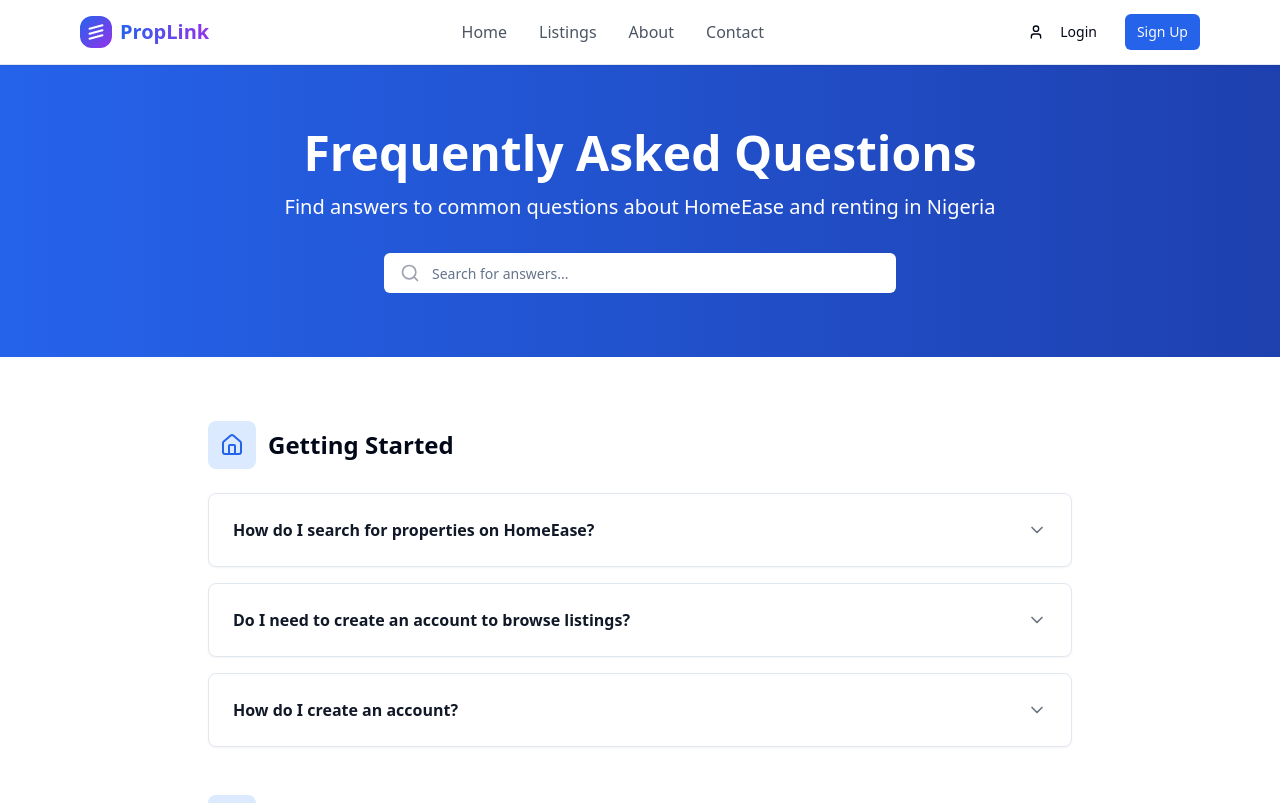
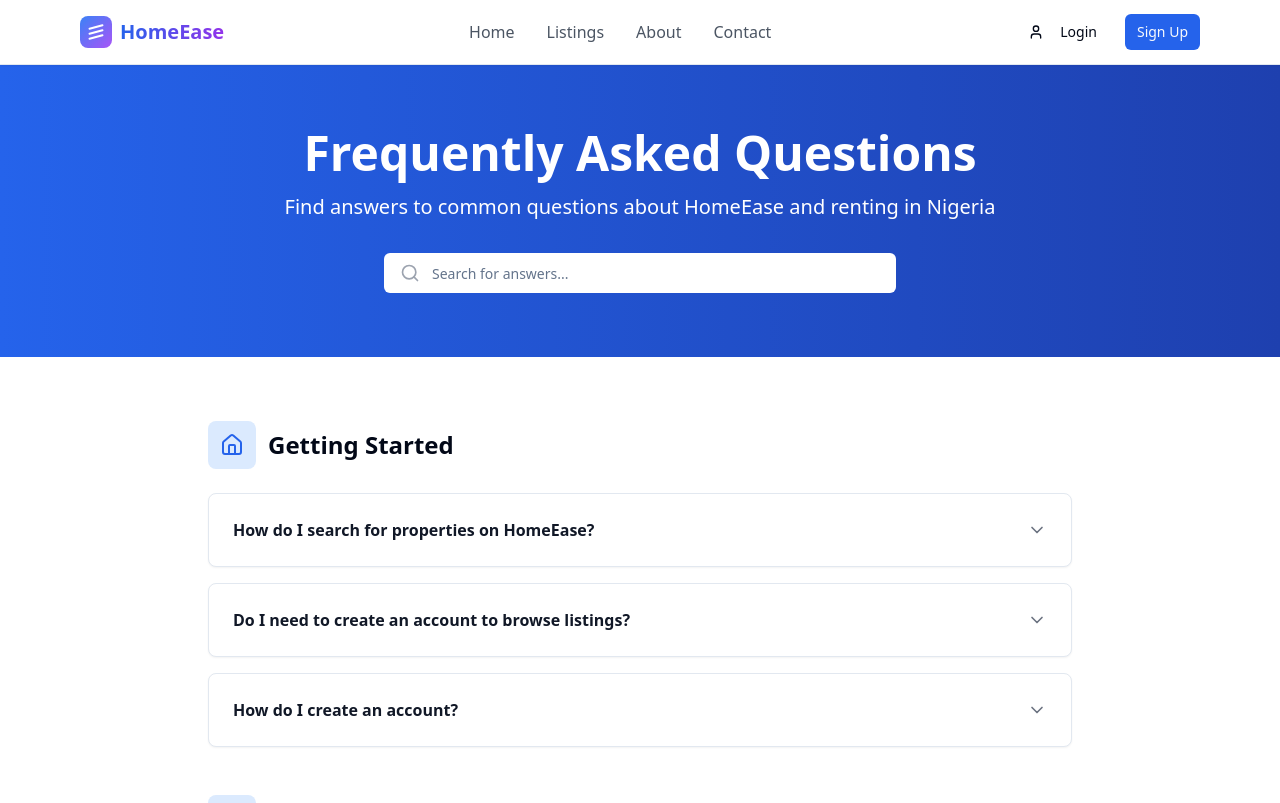
Before and after one commit to ejehcaleb2/ease-home-find, a React (Vite) app: page /faq in a window 1280 px wide. Shown: the top 803 px of the page. Built offline with nearby package versions, Linux system fonts and the light colour scheme.

Commit message:
Fix: Restore HomeEase name and adjust logo
Reverted the app name back to HomeEase and adjusted the logo design to reduce the "shiny" effect.

```diff
--- a/src/components/Header.tsx
+++ b/src/components/Header.tsx
@@ -1,3 +1,4 @@
+
 import { useState } from "react";
 import { Link, useLocation, useNavigate } from "react-router-dom";
 import { Search, User, Menu, X, LogOut } from "lucide-react";
@@ -29,7 +30,7 @@ const Header = () => {
           {/* Logo */}
           <Link to="/" className="flex items-center space-x-2">
             <Logo />
-            <span className="text-xl font-bold bg-gradient-to-r from-blue-600 to-purple-600 bg-clip-text text-transparent">PropLink</span>
+            <span className="text-xl font-bold bg-gradient-to-r from-blue-600 to-purple-600 bg-clip-text text-transparent">HomeEase</span>
           </Link>
 
           {/* Desktop Navigation */}
--- a/src/components/Logo.tsx
+++ b/src/components/Logo.tsx
@@ -14,7 +14,7 @@ const Logo = ({ className = "", size = 'md' }: LogoProps) => {
   };
 
   return (
-    <div className={`${sizeClasses[size]} bg-gradient-to-br from-blue-600 to-purple-600 rounded-xl flex items-center justify-center ${className}`}>
+    <div className={`${sizeClasses[size]} bg-gradient-to-br from-blue-500 to-purple-500 rounded-lg flex items-center justify-center ${className}`}>
       <svg
         viewBox="0 0 24 24"
         fill="none"
--- a/src/pages/Auth.tsx
+++ b/src/pages/Auth.tsx
@@ -165,7 +165,7 @@ const Auth = () => {
           <div className="text-center mb-8">
             <Link to="/" className="inline-flex items-center space-x-2">
               <Logo />
-              <span className="text-2xl font-bold bg-gradient-to-r from-blue-600 to-purple-600 bg-clip-text text-transparent">PropLink</span>
+              <span className="text-2xl font-bold bg-gradient-to-r from-blue-600 to-purple-600 bg-clip-text text-transparent">HomeEase</span>
             </Link>
             <p className="text-gray-600 mt-2">Find your perfect home</p>
           </div>
@@ -189,7 +189,7 @@ const Auth = () => {
         <div className="text-center mb-8">
           <Link to="/" className="inline-flex items-center space-x-2">
             <Logo />
-            <span className="text-2xl font-bold bg-gradient-to-r from-blue-600 to-purple-600 bg-clip-text text-transparent">PropLink</span>
+            <span className="text-2xl font-bold bg-gradient-to-r from-blue-600 to-purple-600 bg-clip-text text-transparent">HomeEase</span>
           </Link>
           <p className="text-gray-600 mt-2">Find your perfect home</p>
         </div>
--- a/src/pages/Index.tsx
+++ b/src/pages/Index.tsx
@@ -2,7 +2,7 @@ import { useEffect } from "react";
 import { useNavigate } from "react-router-dom";
 import { Button } from "@/components/ui/button";
 import { Card, CardContent, CardDescription, CardHeader, CardTitle } from "@/components/ui/card";
-import { Search, Heart, Shield, MessageCircle, MapPin, Star, DollarSign, Eye, Users } from "lucide-react";
+import { Search, Heart, Shield, MessageCircle, MapPin, Star, DollarSign, Eye, Users, Sparkles } from "lucide-react";
 import Header from "@/components/Header";
 import Footer from "@/components/Footer";
 import AIChat from "@/components/AIChat";
@@ -45,7 +45,7 @@ const Index = () => {
               <Logo size="lg" />
             </div>
             <h1 className="text-4xl md:text-6xl font-bold text-gray-900 mb-6">
-              Welcome to <span className="bg-gradient-to-r from-blue-600 to-purple-600 bg-clip-text text-transparent">PropLink</span>
+              Welcome to <span className="bg-gradient-to-r from-blue-600 to-purple-600 bg-clip-text text-transparent">HomeEase</span>
             </h1>
             <p className="text-xl text-gray-700 mb-4 max-w-3xl mx-auto font-medium">
               Your journey to the perfect home starts here. We connect you directly with homeowners and landlords.
@@ -60,7 +60,7 @@ const Index = () => {
               </Button>
               {!user && (
                 <Button size="lg" variant="outline" className="text-lg px-8 py-3 border-2 border-blue-600 text-blue-600 hover:bg-blue-50" onClick={() => navigate('/auth')}>
-                  Join PropLink
+                  Join HomeEase
                 </Button>
               )}
             </div>
@@ -88,7 +88,7 @@ const Index = () => {
       <section className="py-20">
         <div className="max-w-7xl mx-auto px-4 sm:px-6 lg:px-8">
           <div className="text-center mb-16">
-            <h2 className="text-3xl font-bold text-gray-900 mb-4">Why Choose PropLink?</h2>
+            <h2 className="text-3xl font-bold text-gray-900 mb-4">Why Choose HomeEase?</h2>
             <p className="text-gray-600 max-w-2xl mx-auto">
               We make finding and securing your perfect home simple, secure, and affordable.
             </p>
@@ -152,7 +152,7 @@ const Index = () => {
       <section className="py-20">
         <div className="max-w-7xl mx-auto px-4 sm:px-6 lg:px-8">
           <div className="text-center mb-12">
-            <h2 className="text-3xl font-bold text-gray-900 mb-4">Experience the PropLink Difference</h2>
+            <h2 className="text-3xl font-bold text-gray-900 mb-4">Experience the HomeEase Difference</h2>
             <p className="text-gray-600 max-w-2xl mx-auto">
               Connect directly with property owners and enjoy these exclusive benefits
             </p>
```
